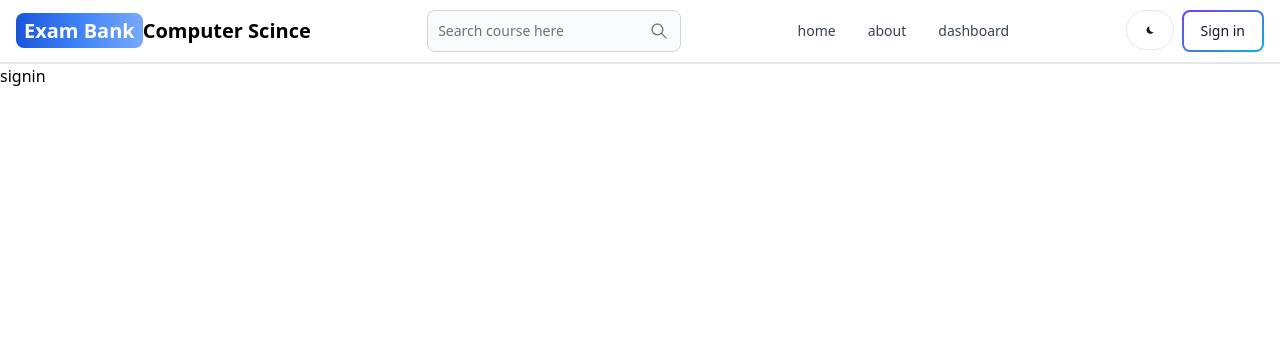
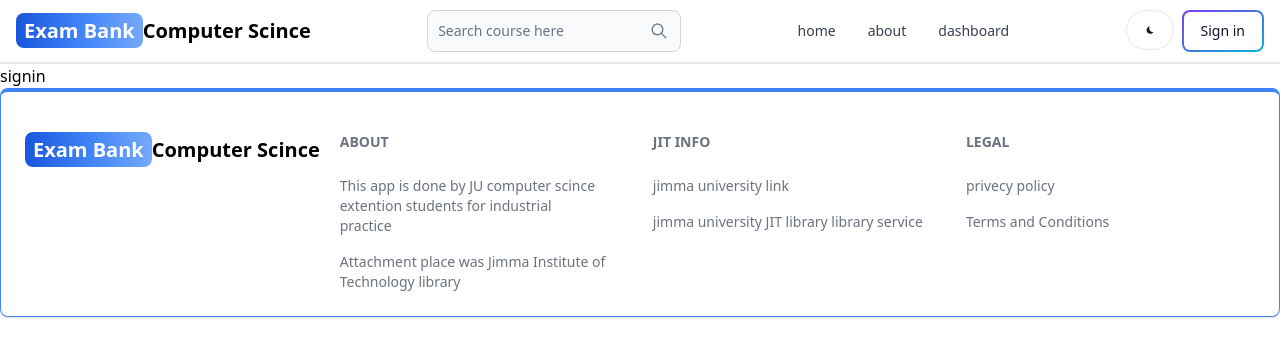
Before and after one commit to ghil789/newexam, a React (Vite) app in the folder vite-project/: page /Signin in a window 1280 px wide. Shown: the top 356 px of the page. Built offline with nearby package versions, Linux system fonts and the light colour scheme.

Commit message:
footer component created

```diff
--- a/vite-project/src/App.jsx
+++ b/vite-project/src/App.jsx
@@ -3,8 +3,9 @@ import Home from "./pages/home";
 import About from "./pages/about";
 import Dashboard from "./pages/dashboard";
 import Signin from "./pages/signin";
-import Signup from "./pages/signup";
+import Signup from "./pages/Signup";
 import Header from "./components/Header";
+import Footer from "./components/FooterCom";
 
 const App = () => {
   return (
@@ -17,6 +18,7 @@ const App = () => {
         <Route path="/Signin" element={<Signin />} />
         <Route path="/Signup" element={<Signup />} />
       </Routes>
+      <Footer />
     </BrowserRouter>
   );
 };
--- /dev/null
+++ b/vite-project/src/components/FooterCom.jsx
@@ -0,0 +1,75 @@
+import {
+  Footer,
+  FooterLink,
+  FooterLinkGroup,
+  FooterTitle,
+} from "flowbite-react";
+
+const FooterCom = () => {
+  return (
+    <Footer container className="border border-t-4 border-blue-500">
+      {" "}
+      <div className="w-full max-w-7xl mx-auto">
+        <div className="grid w-full justify-between sm:flex md:grid-cols-1">
+          <div className="mt-5 mr-5">
+            <h1>
+              {" "}
+              <a
+                href="/"
+                className="self-center whitespace-nowrap text-sm sm:text-xl font-semibold dark:text-white"
+              >
+                {" "}
+                <span className="px-2 py-1 bg-gradient-to-r from-blue-700 via-blue-500 to-blue-400 rounded-lg text-white">
+                  Exam Bank
+                </span>
+                Computer Scince{" "}
+              </a>{" "}
+            </h1>
+          </div>
+          <div className="grid grid-cols-2 gap-3 sm: mt-4 sm:grid-cols-3 sm:gap-6">
+            <div>
+              <FooterTitle title="ABOUT" />
+              <FooterLinkGroup col>
+                <FooterLink href="#">
+                  This app is done by JU computer scince extention students for
+                  industrial practice
+                </FooterLink>
+                <FooterLink href="#">
+                  Attachment place was Jimma Institute of Technology library
+                </FooterLink>
+              </FooterLinkGroup>
+            </div>
+            <div>
+              <FooterTitle title="JIT info" />
+              <FooterLinkGroup col>
+                <FooterLink
+                  href="https://ju.edu.et/"
+                  target="-blank"
+                  rel="noopener norreferrer"
+                >
+                  jimma university link
+                </FooterLink>
+                <FooterLink
+                  href="https://ju.edu.et/jit/library_service/"
+                  target="-blank"
+                  rel="noopener norreferrer"
+                >
+                  jimma university JIT library library service
+                </FooterLink>
+              </FooterLinkGroup>
+            </div>
+            <div>
+              <FooterTitle title="LEGAL" />
+              <FooterLinkGroup col>
+                <FooterLink href="#">privecy policy</FooterLink>
+                <FooterLink href="#">Terms and Conditions</FooterLink>
+              </FooterLinkGroup>
+            </div>
+          </div>
+        </div>
+      </div>
+    </Footer>
+  );
+};
+
+export default FooterCom;
```
